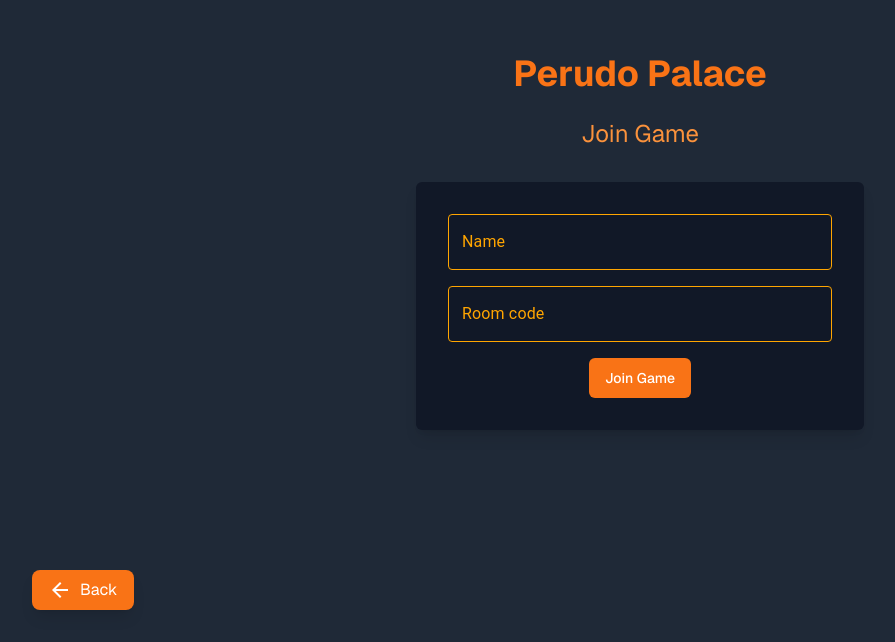
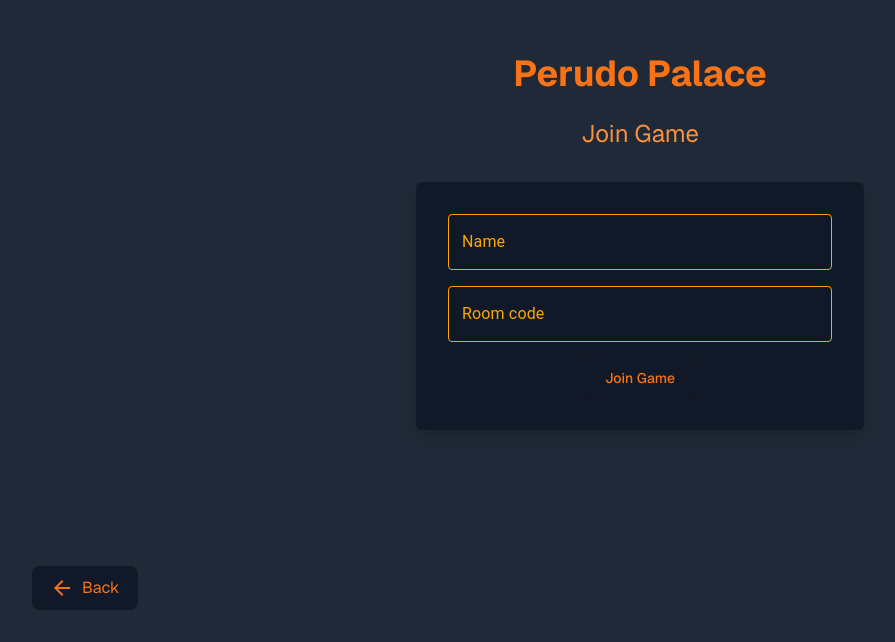
Before and after one commit to rakenduste-programmeerimine-2024/perudo-palace, a Next.js app: page /join in a window 1280 px wide. Shown: the part 158-800 px from the top of the page, without its empty margins (0-895 px from the left). Built offline with nearby package versions, Linux system fonts and the light colour scheme; no server answers.

Commit message:
new colors
uus stiil kus on siis teised värvid ja lisatud hover border

```diff
--- a/components/buttons/back-button.tsx
+++ b/components/buttons/back-button.tsx
@@ -14,14 +14,16 @@ const BackButton: React.FC<BackButtonProps> = ({ href }) => {
       fixed bottom-8 left-8
       flex items-center
       space-x-2
-      bg-orange-500
-      text-white
+      bg-gray-900
+      text-orange-500
       px-4 py-2
       rounded-lg
-      shadow-lg
-      hover:bg-orange-600 transition"
+      border-2
+      border-transparent
+      hover:border-orange-500
+      transition"
     >
-      <ArrowBackIcon className="text-white" /> {/* Tagasi nool */}
+      <ArrowBackIcon className="text-orange-500" /> {/* Tagasi nool */}
       <span>Back</span> {/* Tekst */}
     </Link>
   );
--- a/components/buttons/menu-button.tsx
+++ b/components/buttons/menu-button.tsx
@@ -8,21 +8,28 @@ interface MenuButtonProps {
 
 const MenuButton: React.FC<MenuButtonProps> = ({ title, href }) => {
     return (
-        <Link href={href} className="
+        <Link
+            href={href}
+            className="
                 flex
                 bg-gray-900
-            hover:bg-orange-600
-            text-white
+                text-orange-500
                 text-3xl
                 w-64 h-20
                 items-center
                 justify-center
-            rounded">
-            <button >
+                rounded
+                border-2
+                border-transparent
+                hover:border-orange-500
+            "
+        >
+            <button>
                 {title}
             </button>
         </Link>
     );
+
 };
 
 export default MenuButton;
--- a/components/pages/create.tsx
+++ b/components/pages/create.tsx
@@ -146,8 +146,8 @@ const Create: React.FC = () => {
         <SubmitButton
           formAction={handleCreateRoom}
           pendingText="creating..."
-          className="mt-4 bg-orange-500 text-white hover:bg-orange-600"
-        >
+          className="mt-4 bg-gray-900 text-orange-500 border-2 border-transparent hover:border-orange-500"
+          >
         Create Game
         </SubmitButton>
       </form>
--- a/components/pages/join.tsx
+++ b/components/pages/join.tsx
@@ -134,7 +134,7 @@ const Join: React.FC = () => {
         <SubmitButton
         formAction={handleJoinRoom}
         pendingText="Joining..."
-        className="mt-4 bg-orange-500 text-white hover:bg-orange-600"
+        className="mt-4 bg-gray-900 text-orange-500 border-2 border-transparent hover:border-orange-500"
       >
         Join Game
       </SubmitButton>
--- a/components/pages/rules.tsx
+++ b/components/pages/rules.tsx
@@ -4,6 +4,7 @@ import Image from "next/image";
 import Link from "next/link";
 import FavoriteIcon from "@mui/icons-material/Favorite";
 import ArrowBackIcon from "@mui/icons-material/ArrowBack"; // Lisatud ikoon MUI-st
+import BackButton from "@/components/buttons/back-button";
 
 const Rules: React.FC = () => {
   return (
@@ -135,15 +136,8 @@ const Rules: React.FC = () => {
           </div>
         </div>
       </div>
-
-      {/* Back nupp */}
-      <Link
-        href="/"
-        className="fixed bottom-8 left-8 flex items-center space-x-2 bg-orange-500 text-white px-4 py-2 rounded-lg shadow-lg hover:bg-orange-600 transition"
-      >
-        <ArrowBackIcon className="text-white" />
-        <span>Back</span>
-      </Link>
+      {/* Tagasi nupp */}
+      <BackButton href="/" />
     </div>
   );
 };
```
Lines whose indentation alone changed are shown as unchanged.
